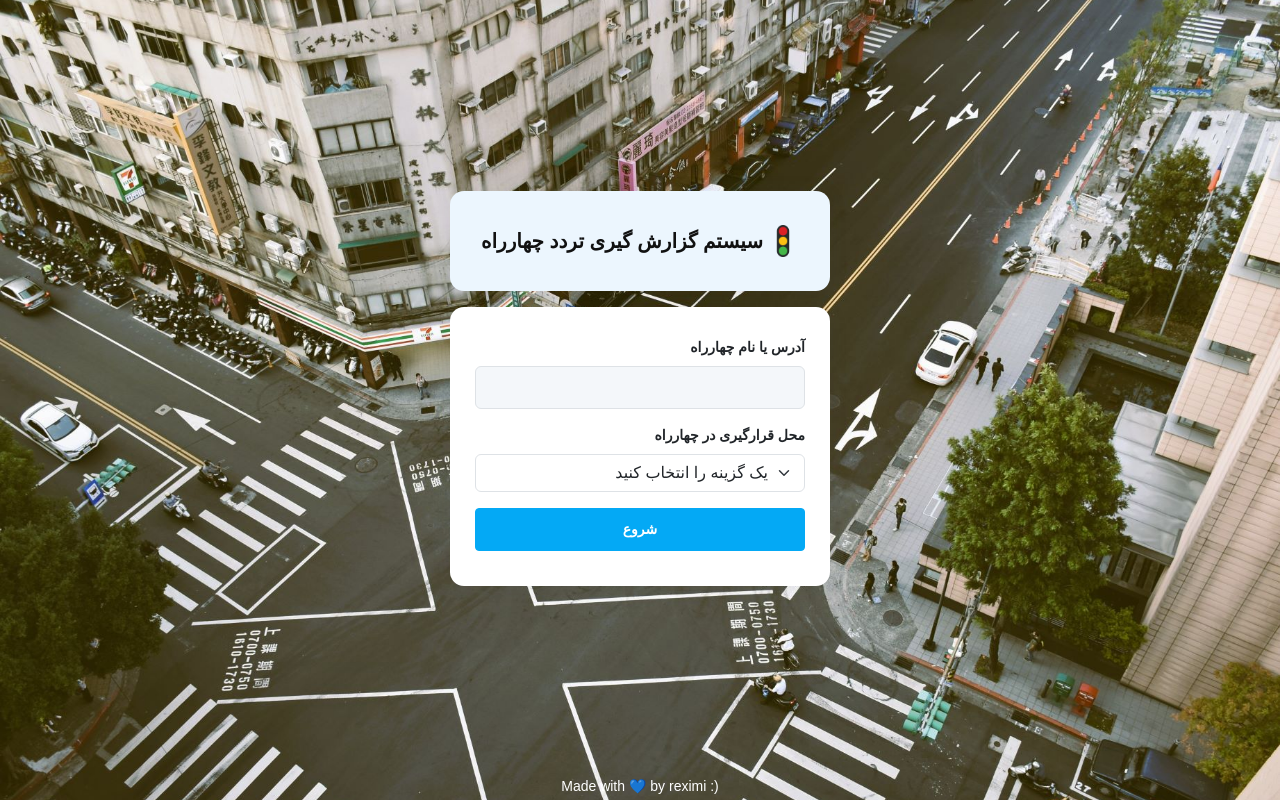
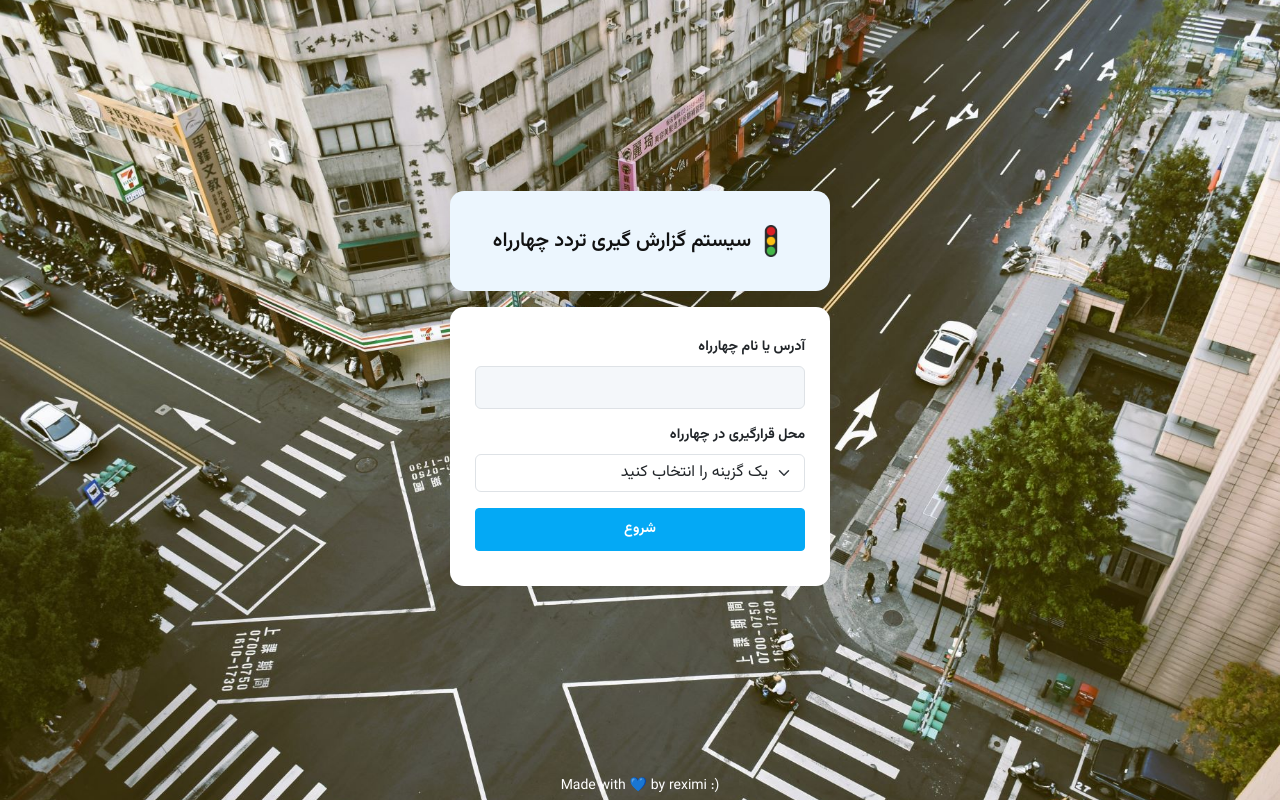
Before and after one commit to rexa222/charrah-bin, a FastAPI app: page / in a window 1280 px wide. Run offline with FastAPI, Linux system fonts and the light colour scheme; some libraries are stand-ins or nearby versions.

Commit message:
* font not being loaded problem fixed.

```diff
--- a/static/assets/fonts/Vazirmatn-FD-font-face.css
+++ b/static/assets/fonts/Vazirmatn-FD-font-face.css
@@ -1,71 +1,70 @@
-/* Generated by script */
 @font-face {
-  font-family: Vazirmatn FD;
-  src: url('fonts/webfonts/Vazirmatn-FD-Thin.woff2') format('woff2');
+  font-family: Vazirmatn;
+  src: url('webfonts/Vazirmatn-FD-Thin.woff2') format('woff2');
   font-weight: 100;
   font-style: normal;
   font-display: swap;
 }
 
 @font-face {
-  font-family: Vazirmatn FD;
-  src: url('fonts/webfonts/Vazirmatn-FD-ExtraLight.woff2') format('woff2');
+  font-family: Vazirmatn;
+  src: url('webfonts/Vazirmatn-FD-ExtraLight.woff2') format('woff2');
   font-weight: 200;
   font-style: normal;
   font-display: swap;
 }
 
 @font-face {
-  font-family: Vazirmatn FD;
-  src: url('fonts/webfonts/Vazirmatn-FD-Light.woff2') format('woff2');
+  font-family: Vazirmatn;
+  src: url('webfonts/Vazirmatn-FD-Light.woff2') format('woff2');
   font-weight: 300;
   font-style: normal;
   font-display: swap;
 }
 
 @font-face {
-  font-family: Vazirmatn FD;
-  src: url('fonts/webfonts/Vazirmatn-FD-Regular.woff2') format('woff2');
+  font-family: Vazirmatn;
+  src: url('webfonts/Vazirmatn-FD-Regular.woff2') format('woff2');
   font-weight: 400;
   font-style: normal;
   font-display: swap;
 }
 
 @font-face {
-  font-family: Vazirmatn FD;
-  src: url('fonts/webfonts/Vazirmatn-FD-Medium.woff2') format('woff2');
+  font-family: Vazirmatn;
+  src: url('webfonts/Vazirmatn-FD-Medium.woff2') format('woff2');
   font-weight: 500;
   font-style: normal;
   font-display: swap;
 }
 
 @font-face {
-  font-family: Vazirmatn FD;
-  src: url('fonts/webfonts/Vazirmatn-FD-SemiBold.woff2') format('woff2');
+  font-family: Vazirmatn;
+  src: url('webfonts/Vazirmatn-FD-SemiBold.woff2') format('woff2');
   font-weight: 600;
   font-style: normal;
   font-display: swap;
 }
 
 @font-face {
-  font-family: Vazirmatn FD;
-  src: url('fonts/webfonts/Vazirmatn-FD-Bold.woff2') format('woff2');
+  font-family: Vazirmatn;
+  src: url('webfonts/Vazirmatn-FD-Bold.woff2') format('woff2');
   font-weight: 700;
   font-style: normal;
   font-display: swap;
 }
 
 @font-face {
-  font-family: Vazirmatn FD;
-  src: url('fonts/webfonts/Vazirmatn-FD-ExtraBold.woff2') format('woff2');
+  font-family: Vazirmatn;
+  src: url('webfonts/Vazirmatn-FD-ExtraBold.woff2') format('woff2');
   font-weight: 800;
   font-style: normal;
   font-display: swap;
 }
 
 @font-face {
-  font-family: Vazirmatn FD;
-  src: url('fonts/webfonts/Vazirmatn-FD-Black.woff2') format('woff2');
+  font-family: Vazirmatn;
+  src: url('webfonts/Vazirmatn-FD-Black.woff2') format('woff2');
   font-weight: 900;
   font-style: normal;
   font-display: swap;
```
